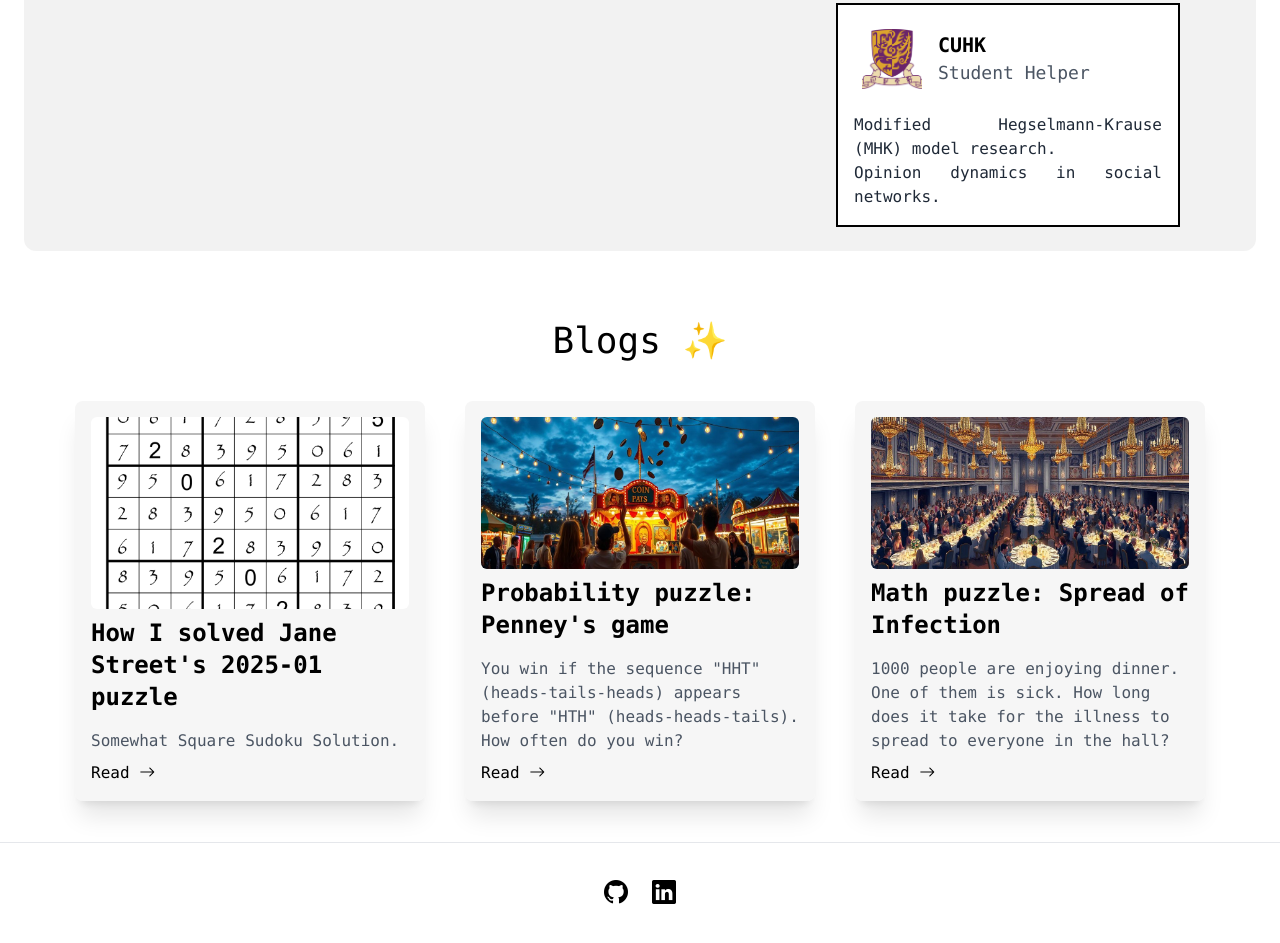
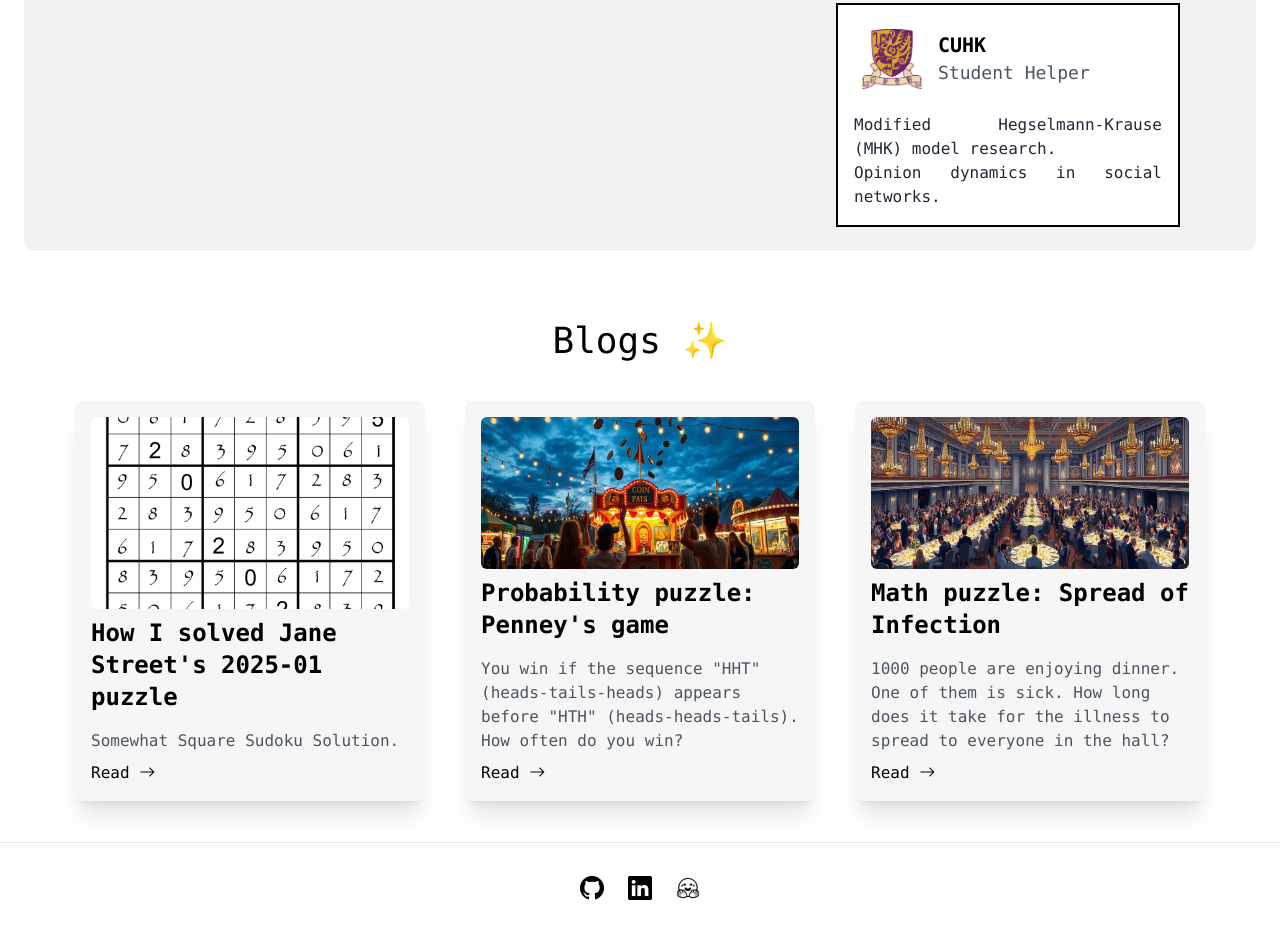
Before and after one commit to mc-marcocheng/mc-marcocheng.github.io, a website: page index.html in a window 1280 px wide. Shown: the part 2726-3669 px from the top of the page. Drawn offline with nearby package versions, Linux system fonts and the light colour scheme.

Commit message:
page init

```diff
--- a/index.html
+++ b/index.html
@@ -492,13 +492,13 @@
                 >
                     <i class="bi bi-linkedin"></i>
                 </a>
-                <!-- <a
-                    href="https://stackoverflow.com/"
-                    class="tw-h-[40px] tw-w-[40px]"
-                    aria-label="stackoverflow"
+                <a
+                    href="https://huggingface.co/McCheng"
+                    class="tw-h-[40px] tw-w-[24px]"
+                    aria-label="huggingface"
                 >
-                    <i class="bi bi-stack-overflow"></i>
-                </a> -->
+                    <img src="./assets/images/home/huggingface.png" alt="huggingface icon" width="24" height="24" style="padding-top: 3px;"/>
+                </a>
             </div>
         </footer>
     </body>
```
Also changed, not shown: assets/images/home/huggingface.png (added).
